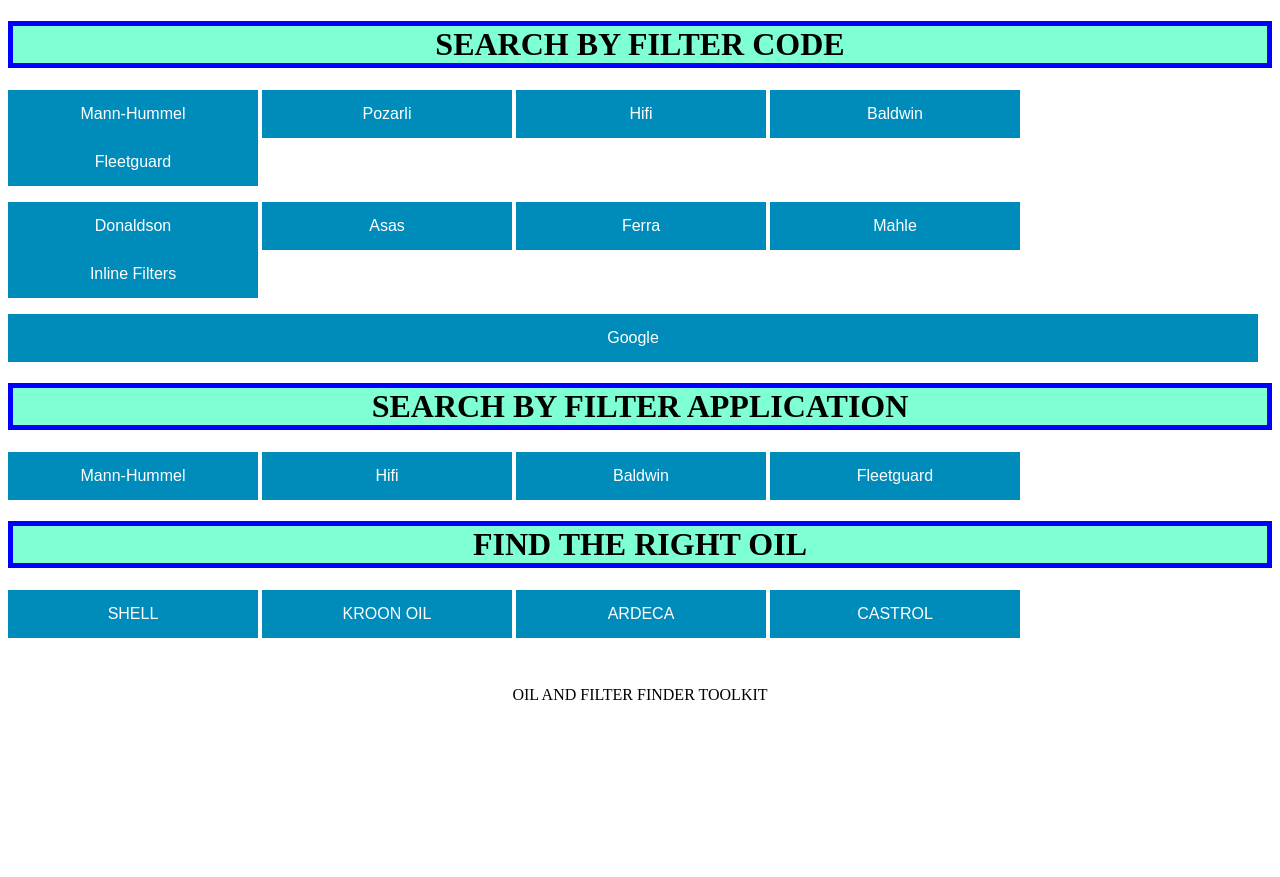
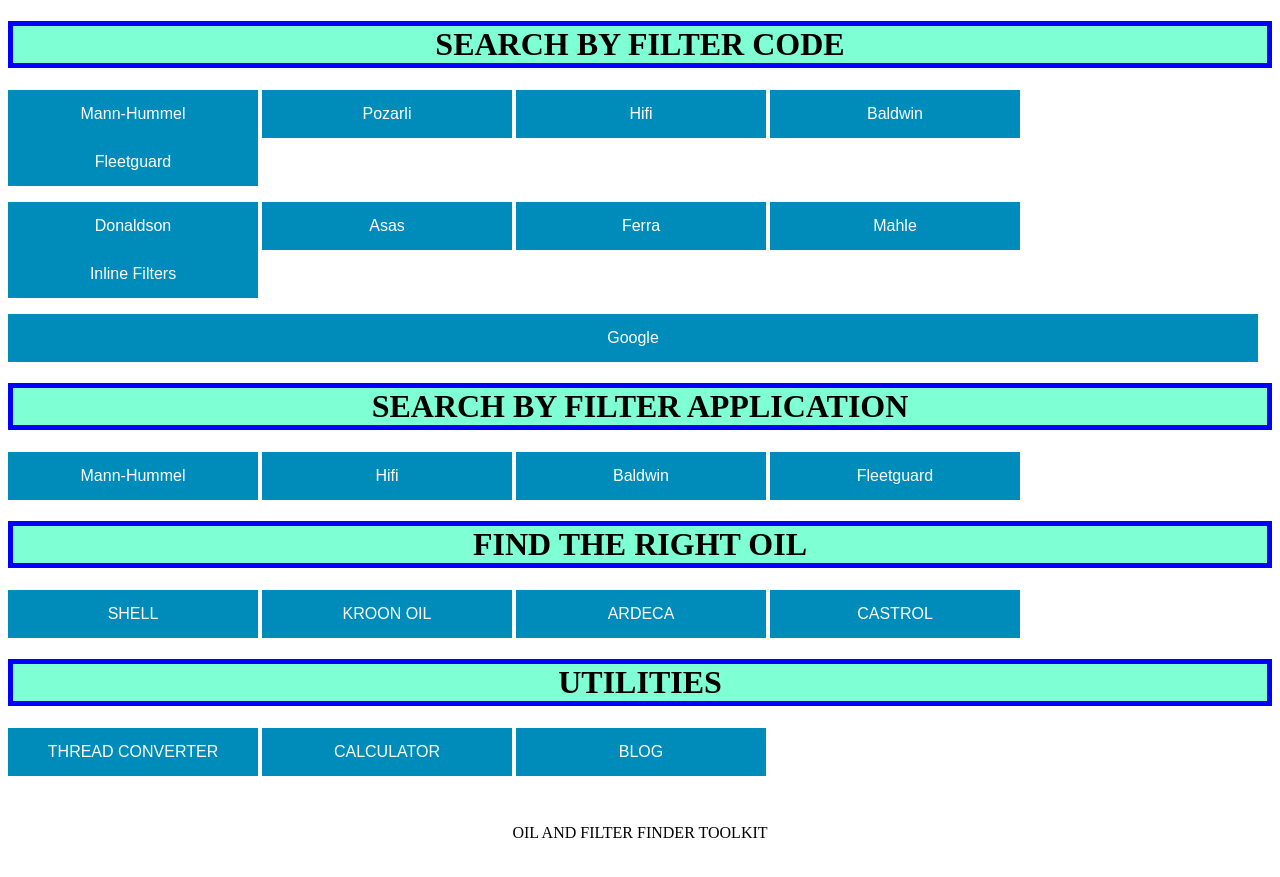
Before and after one commit to olsi2984/Filtration_toolkit, a plain HTML site: page index.html in a window 1280 px wide. Before the commit the page ends 800 px from the top, so only its background shows below. Drawn offline with Linux system fonts and the light colour scheme.

Commit message:
Added utilities buttons

```diff
--- a/index.html
+++ b/index.html
@@ -42,6 +42,10 @@
                 <button class="btn btn-success" onclick=" window.open('http://www.datateck.com.au/lube/castr_au/','_blank')"> CASTROL</button>
 
         </div>
+        <h1>UTILITIES</h1>
+        <button class="btn btn-success" onclick=" window.open('https://olsi2984.github.io/thread_converter/','_blank')"> THREAD CONVERTER</button>
+        <button class="btn btn-success" onclick=" window.open('https://olsi2984.github.io/odin_calculator/','_blank')"> CALCULATOR</button>
+        <button class="btn btn-success" onclick=" window.open('https://stormy-hamlet-92428.herokuapp.com/','_blank')"> BLOG</button>
         <div>
             <p class = p1>OIL AND FILTER FINDER TOOLKIT</p>
         </div>
```
